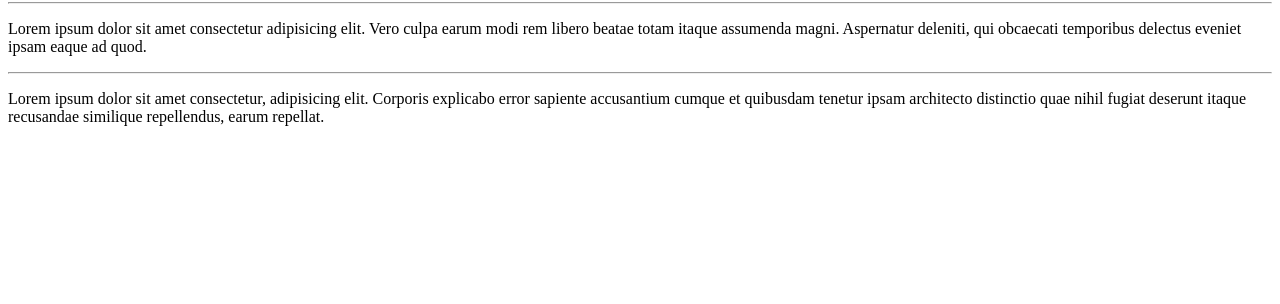
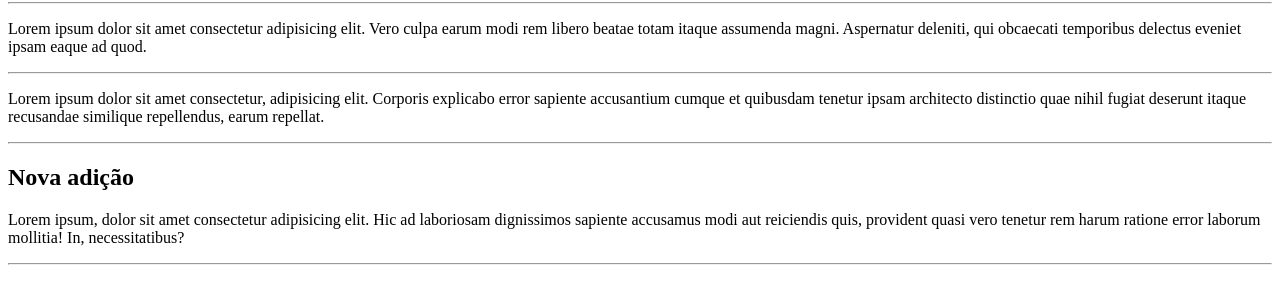
Before and after one commit to eliasmedeiros898/Learn-git, a plain HTML site: page site-teste/index.html in a window 1280 px wide. Shown: the part 78-382 px from the top of the page. Drawn offline with Linux system fonts and the light colour scheme.

Commit message:
Teste de commig via git bash

```diff
--- a/site-teste/index.html
+++ b/site-teste/index.html
@@ -14,5 +14,10 @@
     <hr>
     <p>Lorem ipsum dolor sit amet consectetur, adipisicing elit. Corporis explicabo error sapiente accusantium cumque et quibusdam tenetur ipsam architecto distinctio quae nihil
         fugiat deserunt itaque recusandae similique repellendus, earum repellat.</p>
+    <hr>
+    <h2>Nova adição</h2>
+    <p>Lorem ipsum, dolor sit amet consectetur adipisicing elit. Hic ad laboriosam dignissimos sapiente
+         accusamus modi aut reiciendis quis, provident quasi vero tenetur rem harum ratione error laborum mollitia! In, necessitatibus?</p>
+    <hr>
 </body>
 </html>
```
Also changed, not shown: image.jpeg (added), projeto.txt (added).
